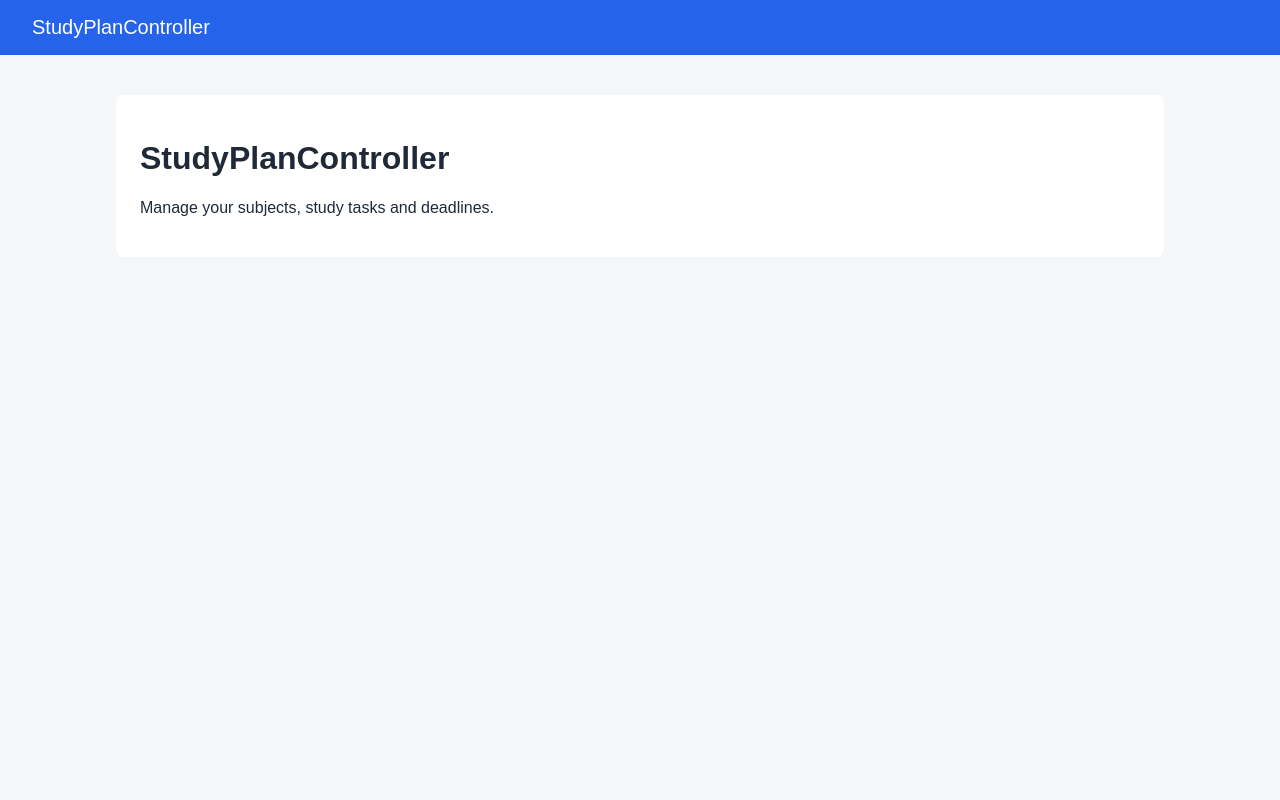
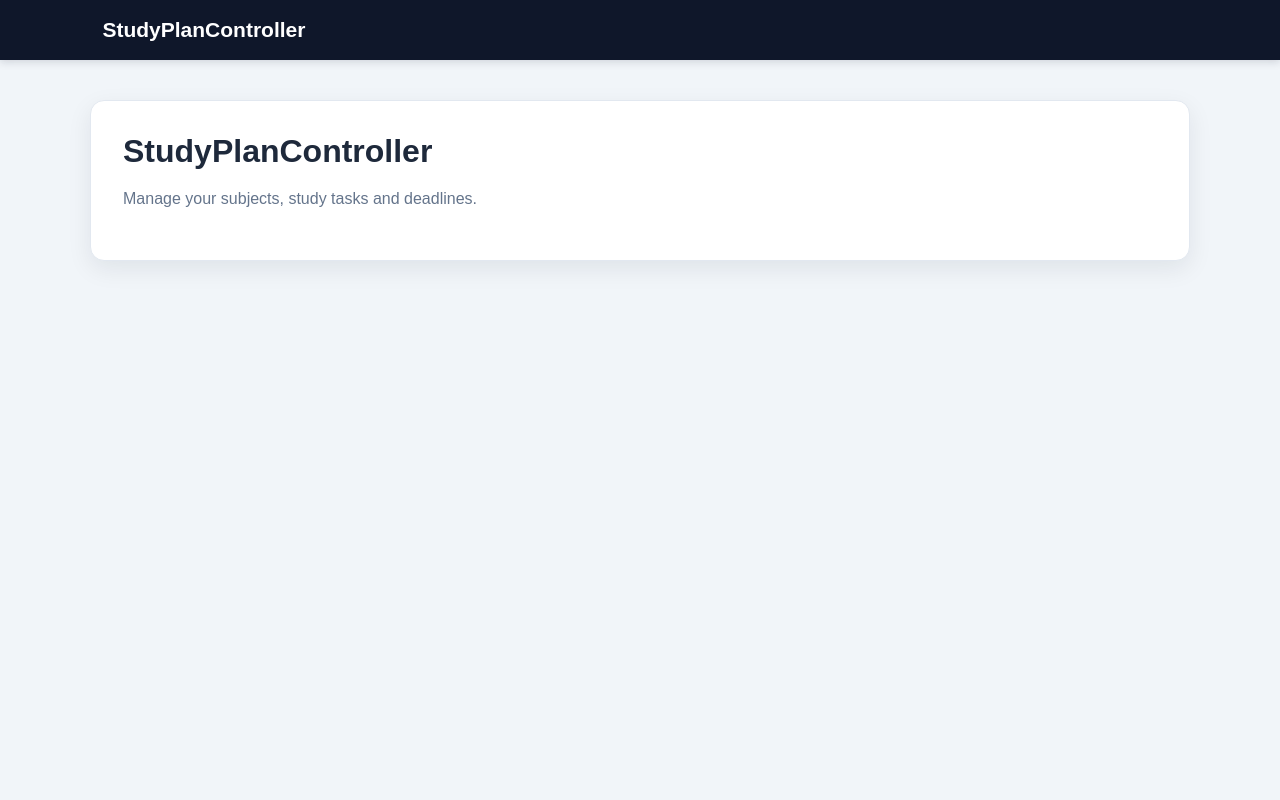
Before and after one commit to Xierq2004/StudyPlanController, a Flask app: page / in a window 1280 px wide. Run offline with Flask 3, Linux system fonts and the light colour scheme.

Commit message:
Improve subject page layout and styling

```diff
--- a/static/css/style.css
+++ b/static/css/style.css
@@ -1,25 +1,211 @@
+:root {
+    --primary: #2563eb;
+    --primary-dark: #1d4ed8;
+    --background: #f1f5f9;
+    --surface: #ffffff;
+    --text: #1e293b;
+    --muted: #64748b;
+    --border: #e2e8f0;
+    --success-background: #dcfce7;
+    --success-text: #166534;
+    --error-background: #fee2e2;
+    --error-text: #991b1b;
+}
+
+* {
+    box-sizing: border-box;
+}
+
 body {
     margin: 0;
-    font-family: Arial, sans-serif;
-    background-color: #f4f6f8;
-    color: #1f2937;
+    min-height: 100vh;
+    font-family: Arial, Helvetica, sans-serif;
+    background-color: var(--background);
+    color: var(--text);
 }
 
 nav {
-    background-color: #2563eb;
-    padding: 16px 32px;
+    display: flex;
+    align-items: center;
+    gap: 28px;
+    padding: 18px 8%;
+    background-color: #0f172a;
+    box-shadow: 0 2px 8px rgba(15, 23, 42, 0.15);
 }
 
 nav a {
-    color: white;
-    font-size: 20px;
+    color: #cbd5e1;
+    font-size: 16px;
     text-decoration: none;
 }
 
+nav a:hover {
+    color: white;
+}
+
+nav a:first-child {
+    margin-right: auto;
+    color: white;
+    font-size: 21px;
+    font-weight: bold;
+}
+
 main {
-    max-width: 1000px;
+    width: calc(100% - 32px);
+    max-width: 1100px;
     margin: 40px auto;
-    padding: 24px;
-    background-color: white;
+    padding: 32px;
+    border: 1px solid var(--border);
+    border-radius: 14px;
+    background-color: var(--surface);
+    box-shadow: 0 8px 24px rgba(15, 23, 42, 0.08);
+}
+
+h1 {
+    margin-top: 0;
+    margin-bottom: 10px;
+    font-size: 32px;
+}
+
+h2 {
+    color: var(--text);
+}
+
+p {
+    color: var(--muted);
+    line-height: 1.6;
+}
+
+.page-heading {
+    display: flex;
+    align-items: center;
+    justify-content: space-between;
+    gap: 24px;
+    margin-bottom: 28px;
+}
+
+.button,
+button {
+    display: inline-block;
+    padding: 11px 18px;
+    border: none;
     border-radius: 8px;
+    background-color: var(--primary);
+    color: white;
+    font-size: 15px;
+    font-weight: bold;
+    text-decoration: none;
+    cursor: pointer;
+    transition: background-color 0.2s, transform 0.2s;
 }
+
+.button:hover,
+button:hover {
+    background-color: var(--primary-dark);
+    transform: translateY(-1px);
+}
+
+.subject-list {
+    display: grid;
+    grid-template-columns: repeat(auto-fit, minmax(240px, 1fr));
+    gap: 18px;
+    margin-top: 24px;
+}
+
+.subject-card {
+    padding: 20px;
+    border: 1px solid var(--border);
+    border-left: 7px solid var(--primary);
+    border-radius: 10px;
+    background-color: #f8fafc;
+    box-shadow: 0 3px 10px rgba(15, 23, 42, 0.06);
+}
+
+.subject-card h2 {
+    margin: 0 0 8px;
+    font-size: 22px;
+}
+
+.subject-card p {
+    margin: 0;
+}
+
+form {
+    max-width: 650px;
+    margin-top: 26px;
+}
+
+.form-group {
+    margin-bottom: 20px;
+}
+
+.form-group label {
+    display: block;
+    margin-bottom: 8px;
+    font-weight: bold;
+}
+
+.form-group input[type="text"] {
+    width: 100%;
+    padding: 11px 12px;
+    border: 1px solid #cbd5e1;
+    border-radius: 7px;
+    font-size: 16px;
+}
+
+.form-group input[type="text"]:focus {
+    border-color: var(--primary);
+    outline: 3px solid rgba(37, 99, 235, 0.15);
+}
+
+.form-group input[type="color"] {
+    width: 70px;
+    height: 42px;
+    padding: 3px;
+    border: 1px solid #cbd5e1;
+    border-radius: 7px;
+    cursor: pointer;
+}
+
+.cancel-link {
+    margin-left: 14px;
+    color: var(--muted);
+    text-decoration: none;
+}
+
+.cancel-link:hover {
+    color: var(--text);
+}
+
+.message {
+    margin-bottom: 24px;
+    padding: 14px 16px;
+    border-radius: 8px;
+    font-weight: bold;
+}
+
+.message.success {
+    background-color: var(--success-background);
+    color: var(--success-text);
+}
+
+.message.error {
+    background-color: var(--error-background);
+    color: var(--error-text);
+}
+
+@media (max-width: 650px) {
+    nav {
+        padding: 16px;
+    }
+
+    main {
+        margin: 20px auto;
+        padding: 22px;
+    }
+
+    .page-heading {
+        align-items: flex-start;
+        flex-direction: column;
+    }
+}
```
